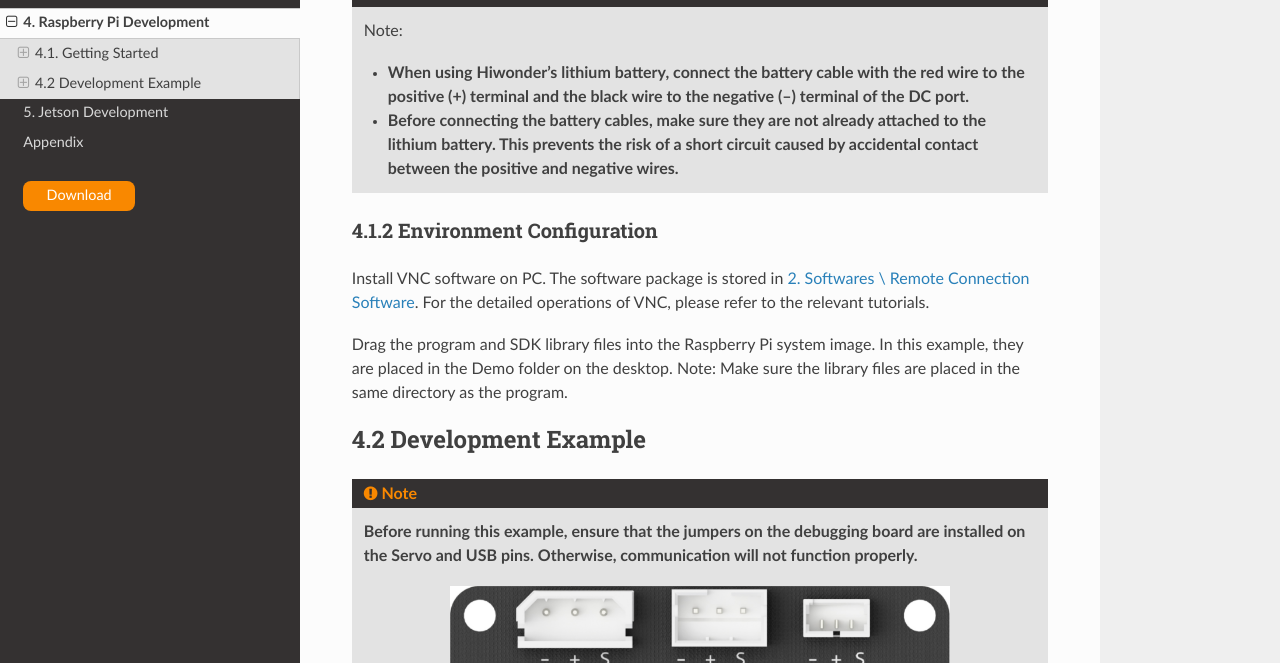
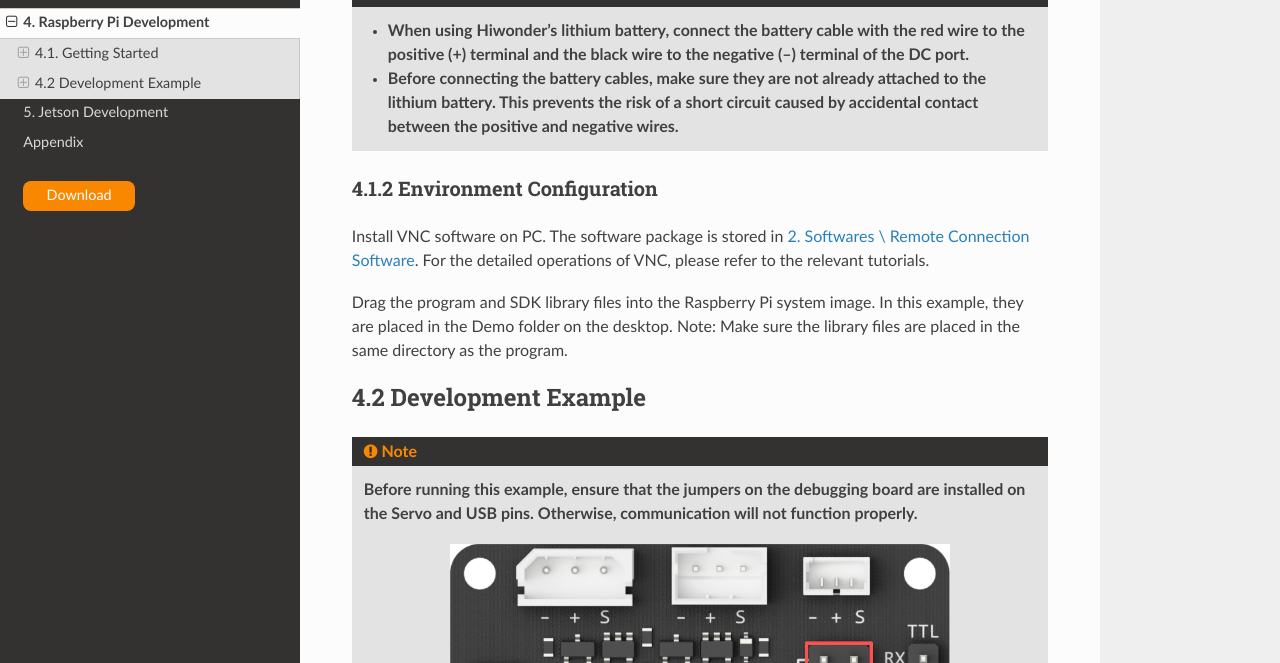
Before and after one commit to Hiwonder-docs/BusLinker, a Sphinx documentation site: the page built from source/docs/4_Raspberry_Pi_Development.md, in a window 1280 px wide and 900 px high, scrolled down 687 px, cut to the strip 237-900 px from the top of the window. Built offline with Sphinx 7.4.7 and the Read the Docs theme 3.1.0, drawn with Linux system fonts in a browser that asks for light colours.

Commit message:
【BusLinker 】上传

```diff
--- a/source/docs/4_Raspberry_Pi_Development.md
+++ b/source/docs/4_Raspberry_Pi_Development.md
@@ -9,8 +9,6 @@ This example uses a Raspberry Pi 5 controller powered by a 5 V adapter. The bus
 <img src="../_static/media/chapter_1/section_2/image49.png" class="common_img" style="width:800px;"/>
 
 > [!NOTE]
->
-> Note:
 >
 > * **When using Hiwonder's lithium battery, connect the battery cable with the red wire to the positive (+) terminal and the black wire to the negative (–) terminal of the DC port.**
 >
```
